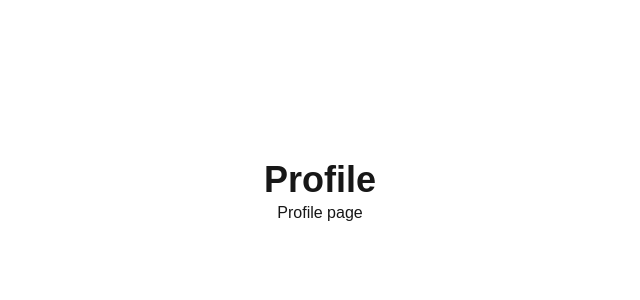
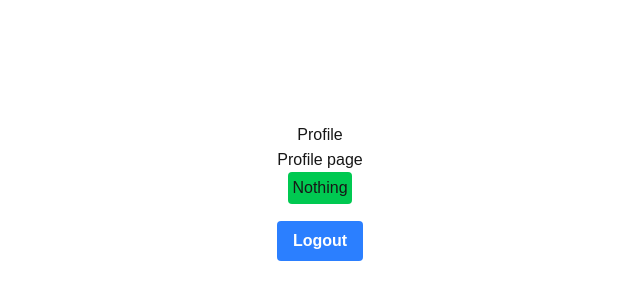
Before and after one commit to DamonDahrk/auth_app, a Next.js app: page /profile in a window 1280 px wide. Shown: the part 208-508 px from the top of the page, without its empty margins (320-960 px from the left). Built offline with nearby package versions, Linux system fonts and the light colour scheme.

Commit message:
adding logout functionality

```diff
--- /dev/null
+++ b/src/app/api/users/logout/route.ts
@@ -0,0 +1,20 @@
+import { NextResponse } from "next/server";
+
+
+export async function GET() {
+    try {
+        const response = NextResponse.json(
+            {
+                message: "Logout successful",
+                success: true,
+            }
+        )
+        response.cookies.set("token", "",
+        { httpOnly: true, expires: new Date(0)
+        }); // Clear the token cookie
+        return response;
+    } catch (error: any) {
+        return NextResponse.json({ error: error.message }, { status: 500 });
+    }
+
+    }
--- a/src/app/profile/page.tsx
+++ b/src/app/profile/page.tsx
@@ -1,10 +1,39 @@
-export default function ProfilePage(){
+"use client";
+import axios from "axios";
+import Link from "next/link";
+import React, {useState} from "react";
+import {toast} from "react-hot-toast";
+import {useRouter} from "next/navigation";
+
+
+export default function ProfilePage() {
+    const router = useRouter()
+    const [data, setData] = useState("nothing")
+    const logout = async () => {
+        try {
+            await axios.get('/api/users/logout')
+            toast.success('Logout successful')
+            router.push('/login')
+        } catch (error:any) {
+            console.log(error.message);
+            toast.error(error.message)
+        }
+    }
+
     return (
-      <div className="flex flex-col items-center
-      justify-center h-screen">
-        <h1 className="text-4xl font-bold">Profile</h1>
+        <div className="flex flex-col items-center justify-center min-h-screen py-2">
+            <h1>Profile</h1>
+            <hr />
+            <p>Profile page</p>
+            <h2 className="p-1 rounded bg-green-500">{data === 'nothing' ? "Nothing" : <Link href={`/profile/${data}`}>{data}
+            </Link>}</h2>
         <hr />
-        <p>Profile page</p>
-      </div>
+        <button
+        onClick={logout}
+        className="bg-blue-500 mt-4 hover:bg-blue-700 text-white font-bold py-2 px-4 rounded"
+        >Logout</button>
+
+
+            </div>
     )
 }
```
Also changed, not shown: notes.txt.
